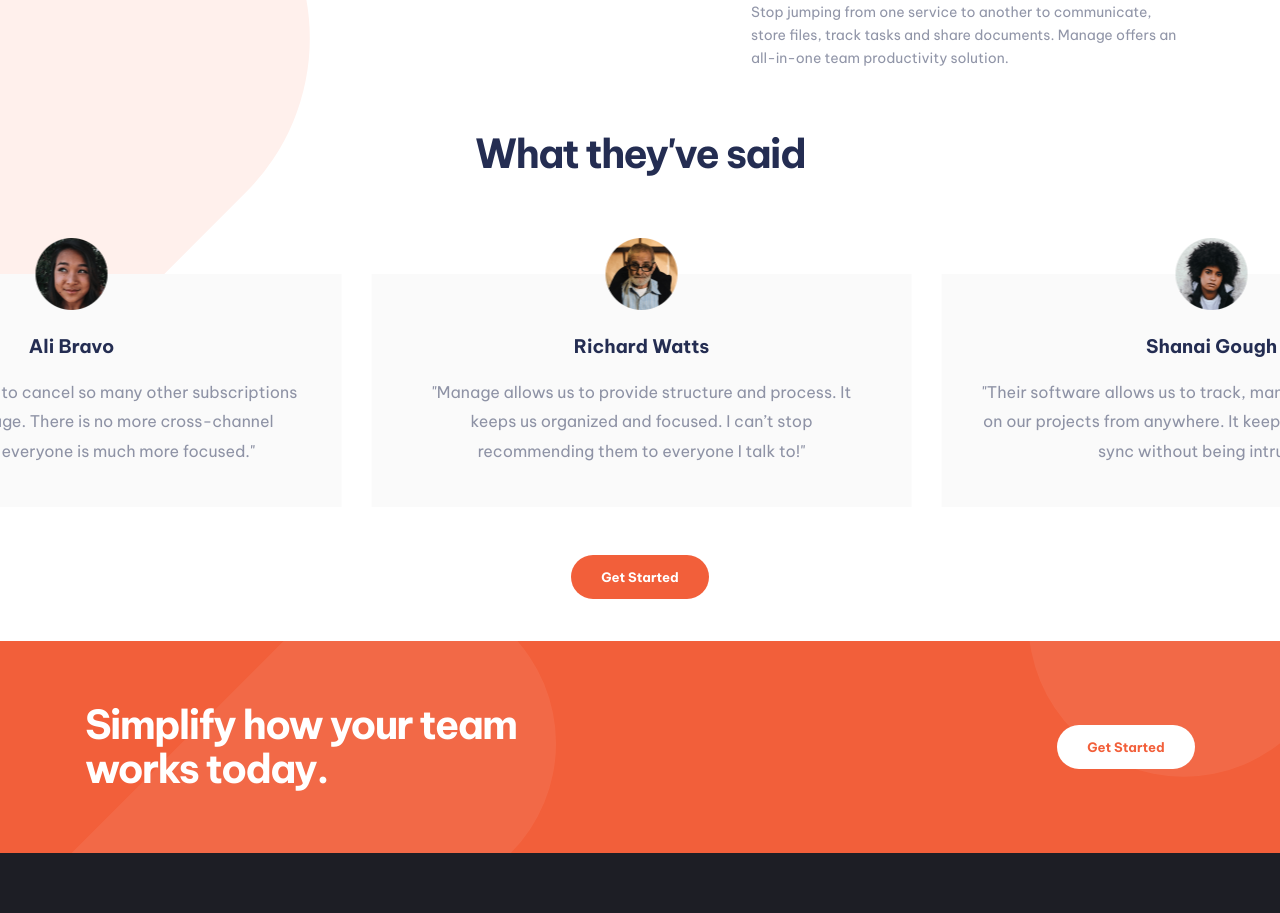
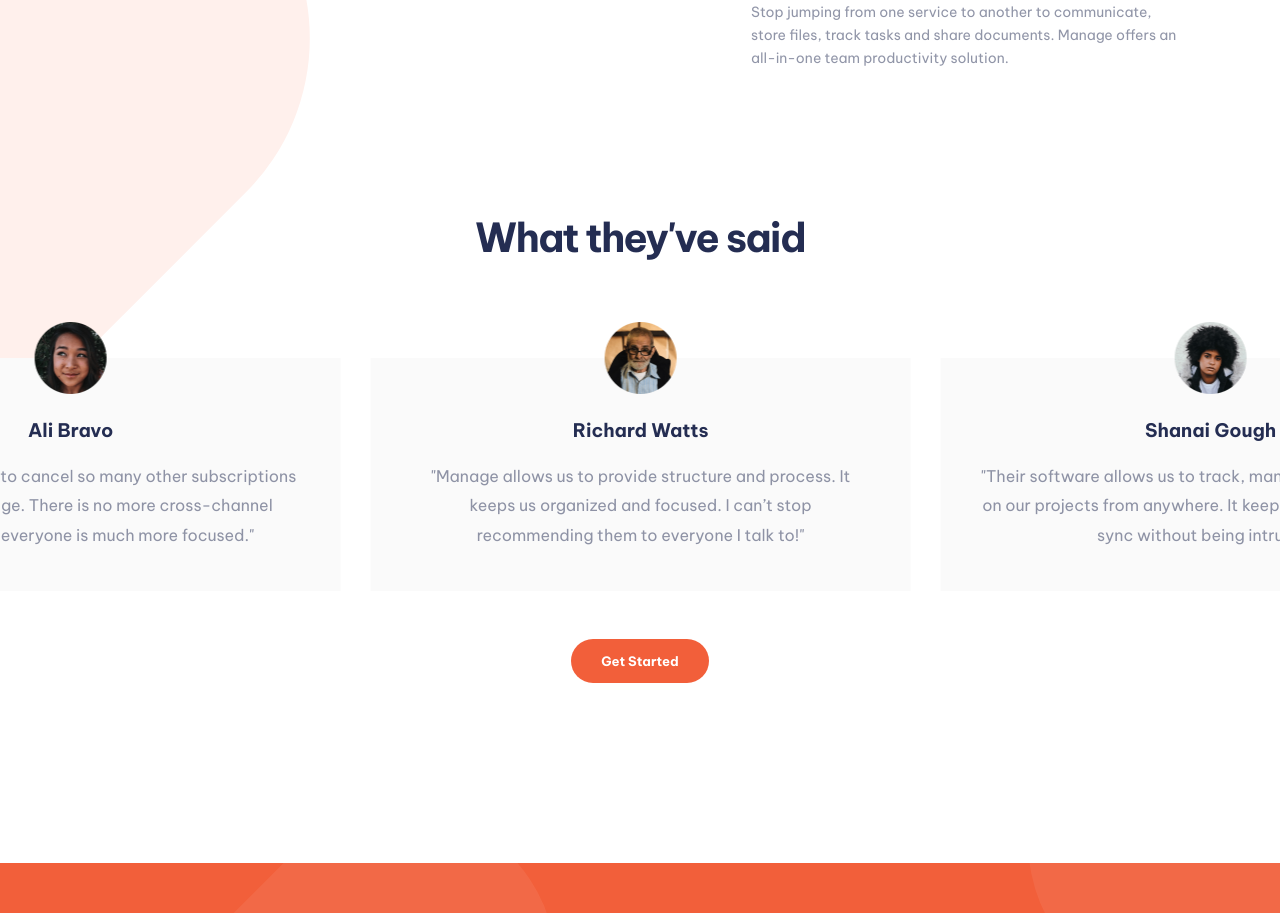
Before and after one commit to oshudev/manage-landing-page, a React (Vite) app: page / in a window 1280 px wide. Shown: the part 1272-2185 px from the top of the page. Built offline with nearby package versions, Linux system fonts and the light colour scheme.

Commit message:
fix: Add more margin at larger screen

```diff
--- a/src/index.css
+++ b/src/index.css
@@ -520,6 +520,10 @@ ul, ol {
 }
 
 @media only screen and (min-width: 640px) {
+    .testimonials {
+        margin-block: 9.125rem 11.25rem;
+    }
+
     .testimonials h2 {
         font-size: 2.5rem;
         letter-spacing: -0.044375em;
```
